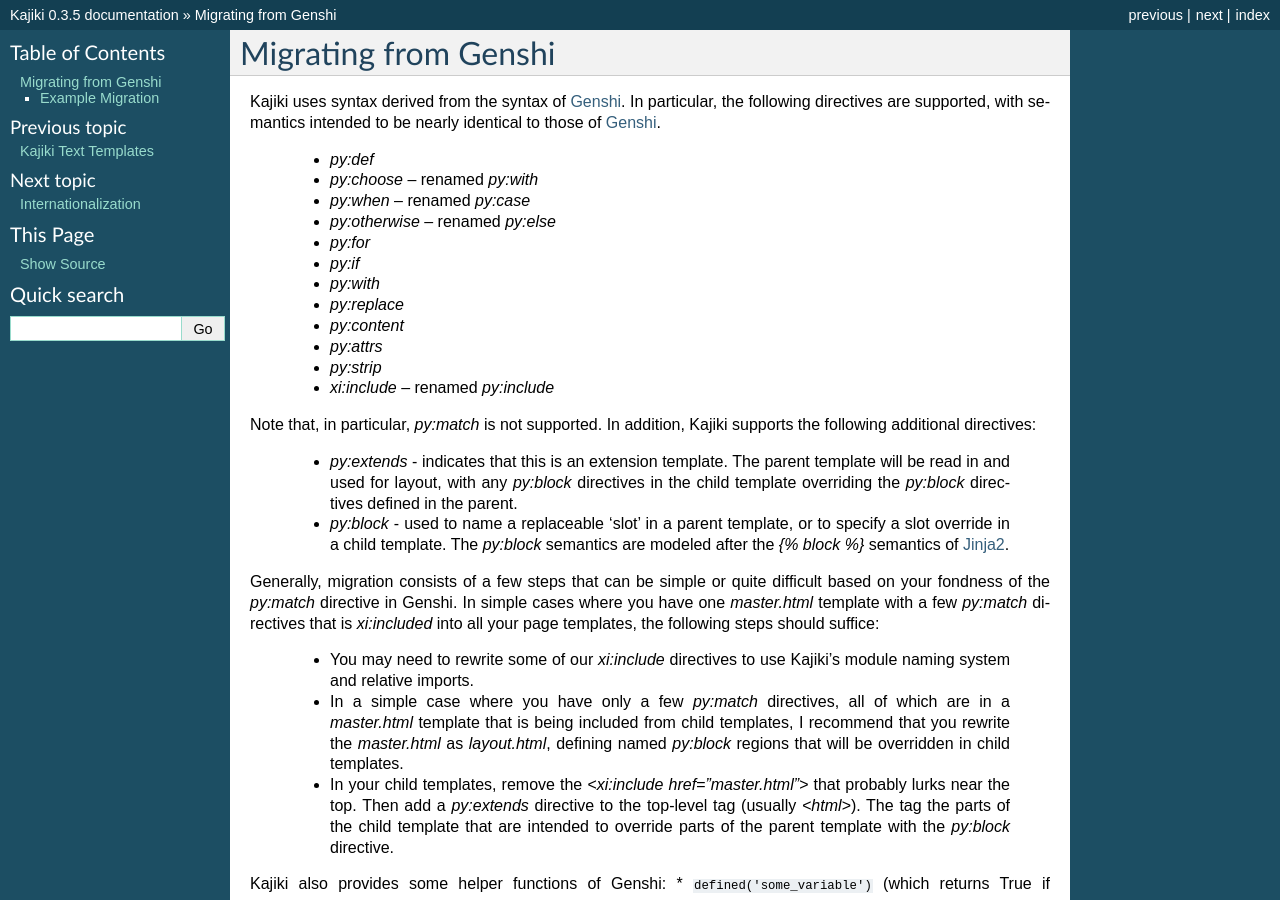
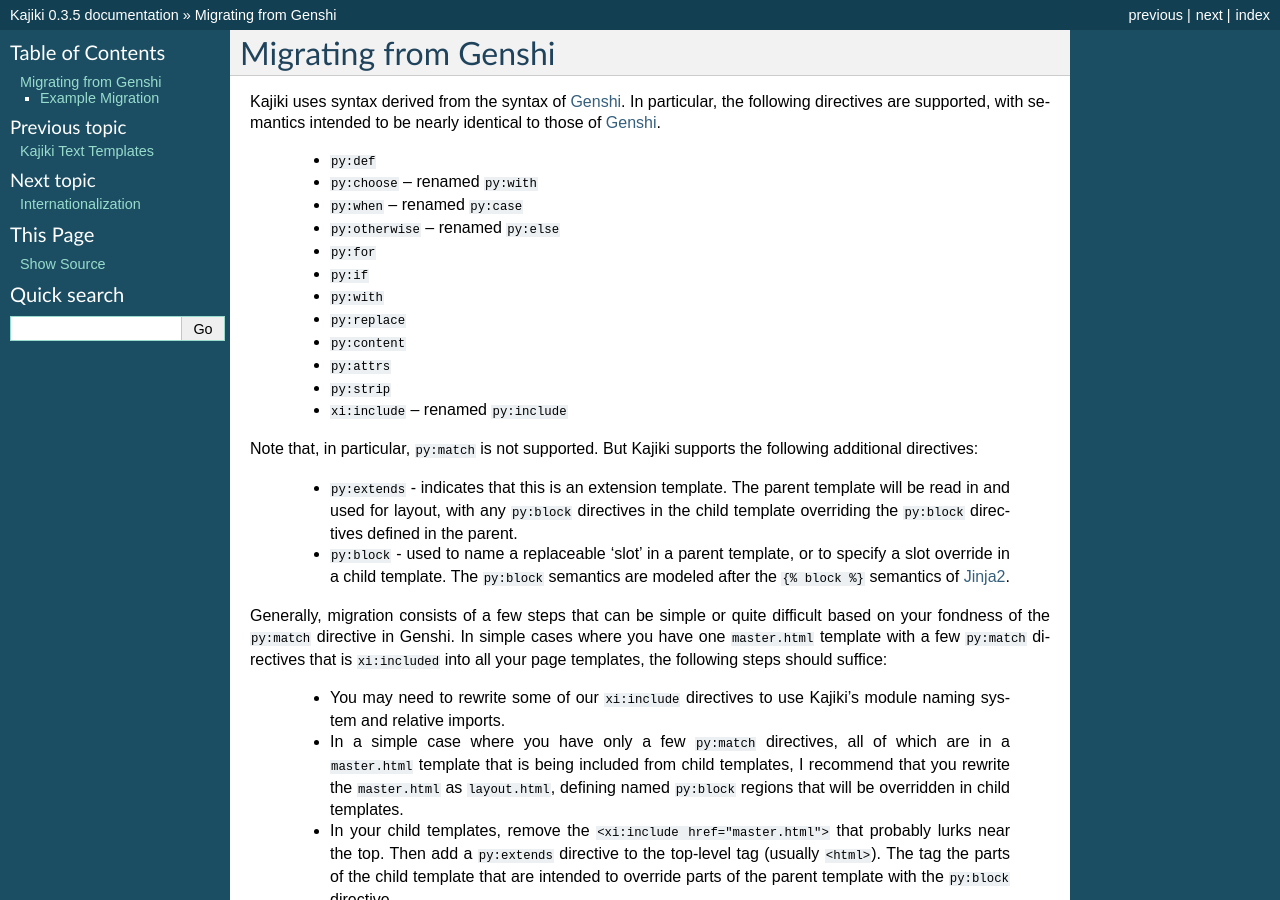
Before and after one commit to jackrosenthal/kajiki, a Sphinx documentation site: the page built from docs/migrating_from_genshi.rst, in a window 1280 px wide and 900 px high. Built offline with Sphinx 7.4.7, drawn with Linux system fonts in a browser that asks for light colours.

```diff
--- a/docs/migrating_from_genshi.rst
+++ b/docs/migrating_from_genshi.rst
@@ -5,46 +5,46 @@ Kajiki uses syntax derived from the syntax of Genshi_.  In particular, the
 following directives are supported, with semantics intended to be nearly
 identical to those of Genshi_.
 
- * `py:def`
- * `py:choose` -- renamed `py:with`
- * `py:when` -- renamed `py:case`
- * `py:otherwise` -- renamed `py:else`
- * `py:for`
- * `py:if`
- * `py:with`
- * `py:replace`
- * `py:content`
- * `py:attrs`
- * `py:strip`
- * `xi:include` -- renamed `py:include`
+ * ``py:def``
+ * ``py:choose`` -- renamed ``py:with``
+ * ``py:when`` -- renamed ``py:case``
+ * ``py:otherwise`` -- renamed ``py:else``
+ * ``py:for``
+ * ``py:if``
+ * ``py:with``
+ * ``py:replace``
+ * ``py:content``
+ * ``py:attrs``
+ * ``py:strip``
+ * ``xi:include`` -- renamed ``py:include``
 
-Note that, in particular, `py:match` is not supported.  In addition, Kajiki
+Note that, in particular, ``py:match`` is not supported.  But Kajiki
 supports the following additional directives:
 
- * `py:extends` - indicates that this is an extension template.  The parent
-   template will be read in and used for layout, with any `py:block` directives in
-   the child template overriding the `py:block` directives defined in the parent.
- * `py:block` - used to name a replaceable 'slot' in a parent template, or to
-   specify a slot override in a child template.  The `py:block` semantics are
-   modeled after the `{% block %}` semantics of Jinja2_.
+ * ``py:extends`` - indicates that this is an extension template.  The parent
+   template will be read in and used for layout, with any ``py:block`` directives in
+   the child template overriding the ``py:block`` directives defined in the parent.
+ * ``py:block`` - used to name a replaceable 'slot' in a parent template, or to
+   specify a slot override in a child template.  The ``py:block`` semantics are
+   modeled after the ``{% block %}`` semantics of Jinja2_.
 
 Generally, migration consists of a few steps that can be simple or quite
-difficult based on your fondness of the `py:match` directive in Genshi.  In
-simple cases where you have one `master.html` template with a few `py:match`
-directives that is `xi:included` into all your page templates, the following
+difficult based on your fondness of the ``py:match`` directive in Genshi.  In
+simple cases where you have one ``master.html`` template with a few ``py:match``
+directives that is ``xi:included`` into all your page templates, the following
 steps should suffice:
 
- * You may need to rewrite some of our `xi:include` directives to use Kajiki's
+ * You may need to rewrite some of our ``xi:include`` directives to use Kajiki's
    module naming system and relative imports.
- * In a simple case where you have only a few `py:match` directives, all of which
-   are in a `master.html` template that is being included from child templates,
-   I recommend that you rewrite the `master.html` as `layout.html`, defining
-   named `py:block` regions that will be overridden in child templates.
- * In your child templates, remove the `<xi:include href="master.html">` that
-   probably lurks near the top.  Then add a `py:extends` directive to the
-   top-level tag (usually `<html>`).  The tag the parts of the child template
+ * In a simple case where you have only a few ``py:match`` directives, all of which
+   are in a ``master.html`` template that is being included from child templates,
+   I recommend that you rewrite the ``master.html`` as ``layout.html``, defining
+   named ``py:block`` regions that will be overridden in child templates.
+ * In your child templates, remove the ``<xi:include href="master.html">`` that
+   probably lurks near the top.  Then add a ``py:extends`` directive to the
+   top-level tag (usually ``<html>``).  The tag the parts of the child template
    that are intended to override parts of the parent template with the
-   `py:block` directive.
+   ``py:block`` directive.
 
 Kajiki also provides some helper functions of Genshi:
 * ``defined('some_variable')`` (which returns True if 'some_variable' exists
@@ -56,41 +56,41 @@ output), though Kajiki prefers to call this ``literal(some_string)``.
 Example Migration
 ---------------------------------
 
-Suppose you have a couple of Genshi templates, one of which called `master.html`
-and one of which is `index.html`.  (TurboGears developers may recognize these
+Suppose you have a couple of Genshi templates, one of which called ``master.html``
+and one of which is ``index.html``.  (TurboGears developers may recognize these
 files as slightly modified versions of the default templates deposited in a TG
-quickstarted project.)  The contents of `master.html` are:
+quickstarted project.)  The contents of ``master.html`` are:
 
 .. literalinclude:: include/master.html
    :linenos:
    :language: html
 
-Likewise, the contents of `index.html` are as follows:
+Likewise, the contents of ``index.html`` are as follows:
 
 .. literalinclude:: include/index.html
    :linenos:
    :language: html
 
 In order to perform our kajiki migration, we begin by creating two empty
-templates.  The first one will replace our `master.html`, and we will call it
-`layout.html`:
+templates.  The first one will replace our ``master.html``, and we will call it
+``layout.html``:
 
 .. literalinclude:: include/layout.html
    :linenos:
    :language: html
 
-Note the introduction of the `py:block` directive, and the disappearance of the
-`py:match` directives from `master.html`.  `py:block` mimics the behavior of
+Note the introduction of the ``py:block`` directive, and the disappearance of the
+``py:match`` directives from ``master.html``.  ``py:block`` mimics the behavior of
 Jinja2 "blocks", providing a name to a construct in a parent template which can be
-replaced by the contents of `py:block` -named constructs in child templates.  For
-instance, the "title" slot in `layout.html`:
+replaced by the contents of ``py:block`` -named constructs in child templates.  For
+instance, the "title" slot in ``layout.html``:
 
 .. literalinclude:: include/layout.html
    :linenos:
    :language: html
    :lines: 8
 
-can be replaced by a similarly-named slot in the child document `index_kajiki.html`:
+can be replaced by a similarly-named slot in the child document ``index_kajiki.html``:
 
 .. literalinclude:: include/index_kajiki.html
    :linenos:
@@ -98,15 +98,15 @@ can be replaced by a similarly-named slot in the child document `index_kajiki.ht
    :lines: 1-8
 
 We also provide a way of including the contents of the parent template's slot in
-a child template's slot using `${parent_block()}`.  The following slot in
-`layout.html`:
+a child template's slot using ``${parent_block()}``.  The following slot in
+``layout.html``:
 
 .. literalinclude:: include/layout.html
    :linenos:
    :language: html
    :lines:  16
 
-can be replaced in `include/index_kajiki.html` with:
+can be replaced in ``include/index_kajiki.html`` with:
 
 .. literalinclude:: include/index_kajiki.html
    :linenos:
```
